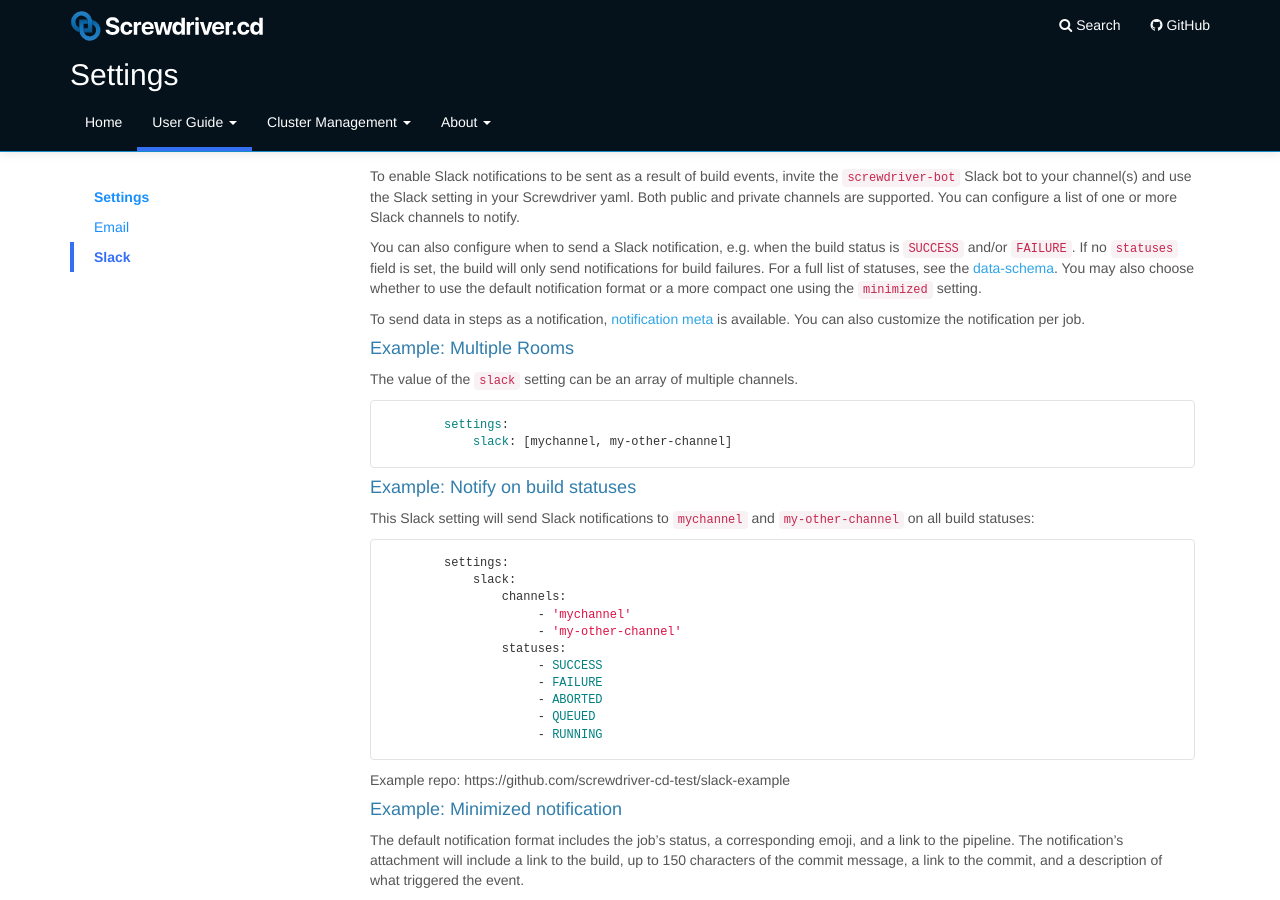
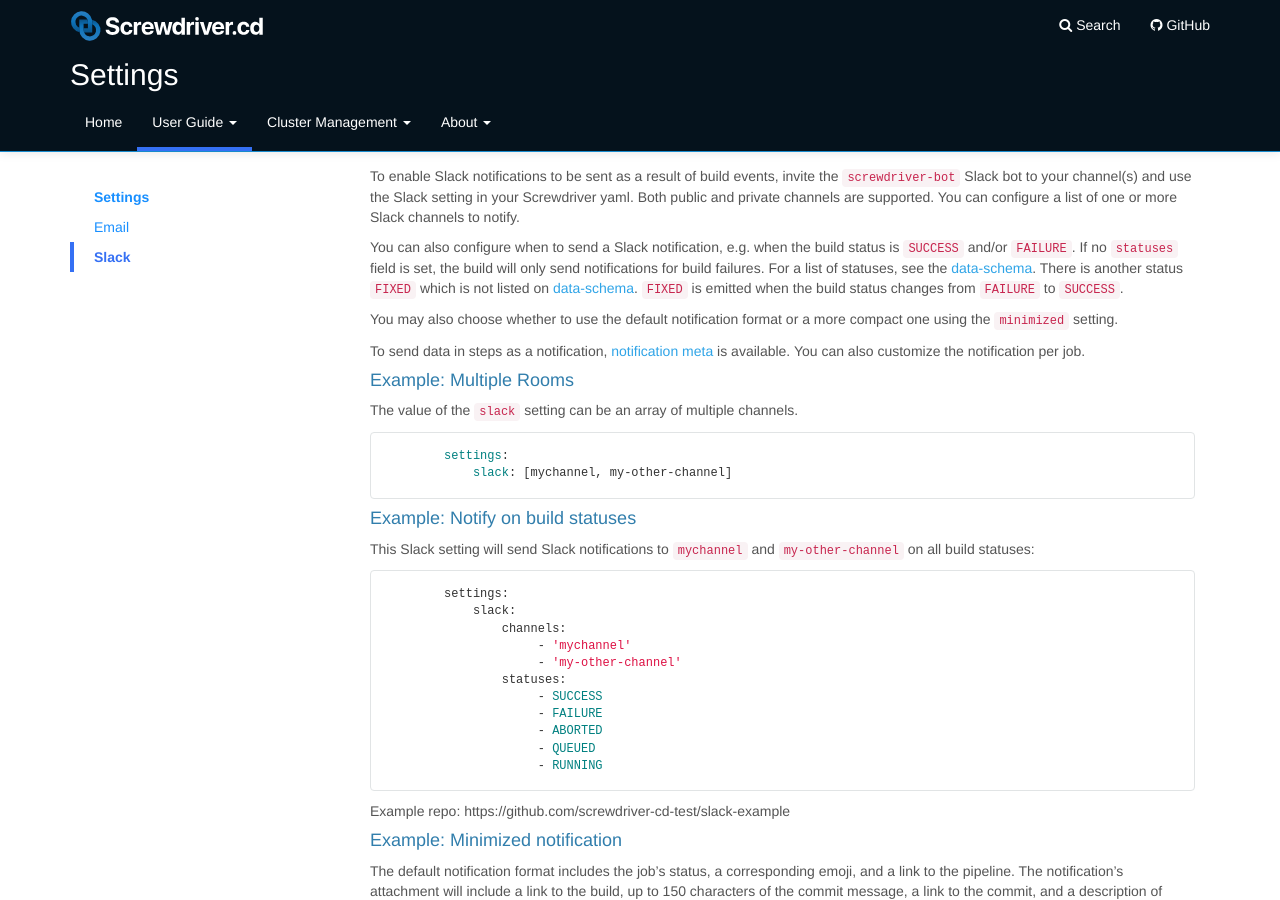
Before and after one commit to screwdriver-cd/guide, a Jekyll site: the page built from docs/user-guide/configuration/settings.md, in a window 1280 px wide and 900 px high, scrolled down 853 px. Built offline with Jekyll 4.4.1, drawn with Linux system fonts in a browser that asks for light colours.

Commit message:
fix(1572): add about fixed notification

```diff
--- a/docs/user-guide/configuration/settings.md
+++ b/docs/user-guide/configuration/settings.md
@@ -55,7 +55,9 @@ You can configure a list of one or more email addresses to contact. You can also
 ## Slack
 To enable Slack notifications to be sent as a result of build events, invite the `screwdriver-bot` Slack bot to your channel(s) and use the Slack setting in your Screwdriver yaml. Both public and private channels are supported. You can configure a list of one or more Slack channels to notify.
 
-You can also configure when to send a Slack notification, e.g. when the build status is `SUCCESS` and/or `FAILURE`. If no `statuses` field is set, the build will only send notifications for build failures. For a full list of statuses, see the [data-schema](https://github.com/screwdriver-cd/data-schema/blob/c2ea9b0372c6e62cb81e1f50602b751d0b10d547/models/build.js#L83-L96). You may also choose whether to use the default notification format or a more compact one using the `minimized` setting.
+You can also configure when to send a Slack notification, e.g. when the build status is `SUCCESS` and/or `FAILURE`. If no `statuses` field is set, the build will only send notifications for build failures. For a list of statuses, see the [data-schema](https://github.com/screwdriver-cd/data-schema/blob/c2ea9b0372c6e62cb81e1f50602b751d0b10d547/models/build.js#L83-L96). There is another status `FIXED` which is not listed on [data-schema](https://github.com/screwdriver-cd/data-schema/blob/c2ea9b0372c6e62cb81e1f50602b751d0b10d547/models/build.js#L83-L96). `FIXED` is emitted when the build status changes from `FAILURE` to `SUCCESS`.
+
+You may also choose whether to use the default notification format or a more compact one using the `minimized` setting.
 
 To send data in steps as a notification, [notification meta](../metadata#notifications) is available. You can also customize the notification per job.
 
```
